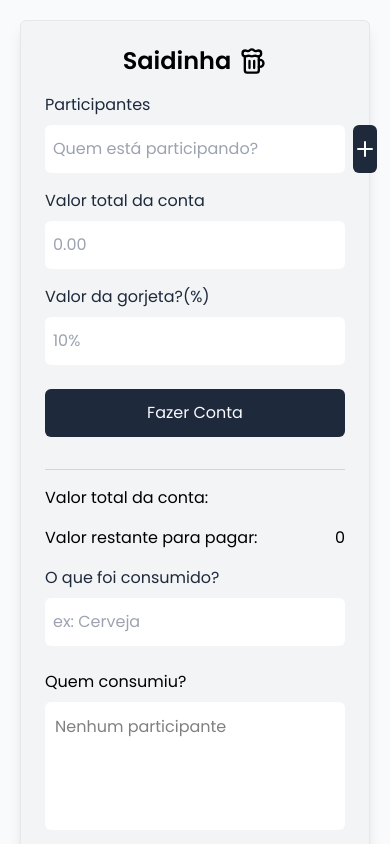
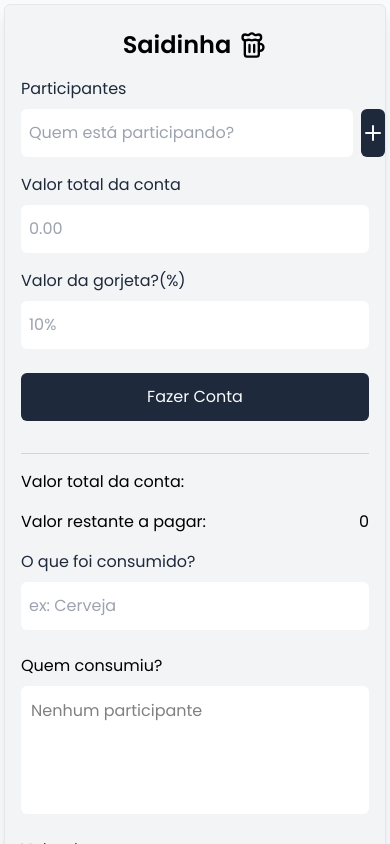
Before and after one commit to CamilleHaus/bill_calculator, a Next.js app: page / in a window 390 px wide. Shown: the top 844 px of the page. Built offline with nearby package versions, Linux system fonts and the light colour scheme.

Commit message:
Few adjusts on responsiveness

```diff
--- a/src/components/app.tsx
+++ b/src/components/app.tsx
@@ -159,8 +159,8 @@ const App = () => {
 
   return (
     <div>
-      <div className="w-full bg-gray-50 p-5 flex items-center justify-center">
-        <div className="max-w-[450px] w-[100%] border bg-gray-100 mx-auto space-y-4 px-6 py-6 rounded-md shadow-lg">
+      <div className="w-full bg-gray-50 p-5 max-sm:p-1 flex items-center justify-center">
+        <div className="max-w-[450px] w-[100%] border bg-gray-100 mx-auto space-y-4 max-sm:px-4 px-6 py-6 rounded-md shadow-lg">
           <div className="w-full flex items-center justify-center gap-2">
             <h1 className="text-2xl font-bold">Saidinha</h1>
             <Beer size={28} strokeWidth={2} />
@@ -229,7 +229,7 @@ const App = () => {
             <p>{billTotal}</p>
           </div>
           <div className="flex justify-between">
-            <p>Valor restante para pagar: </p>
+            <p>Valor restante a pagar: </p>
             {Number.isNaN(billTotal! - totalAmount) ? (
               <p>0</p>
             ) : (
```
